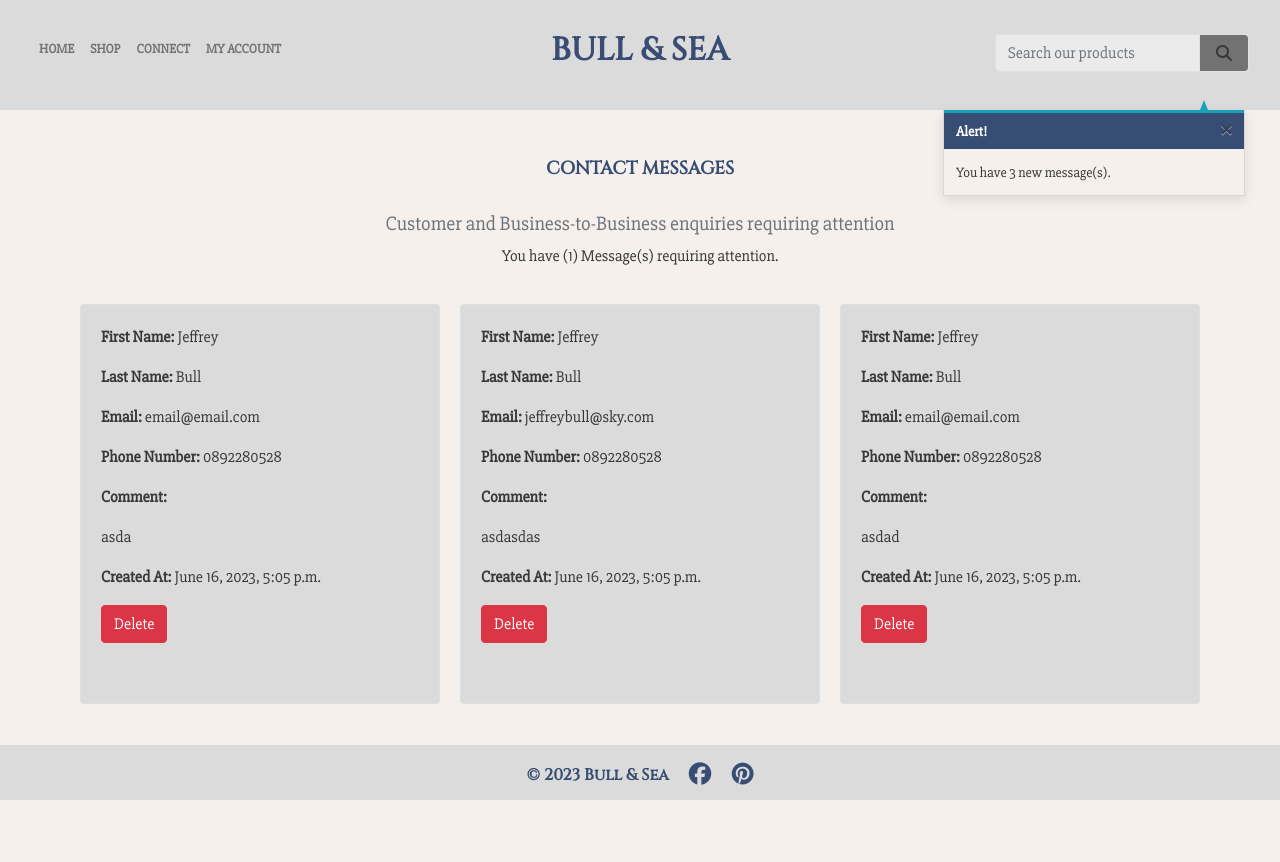
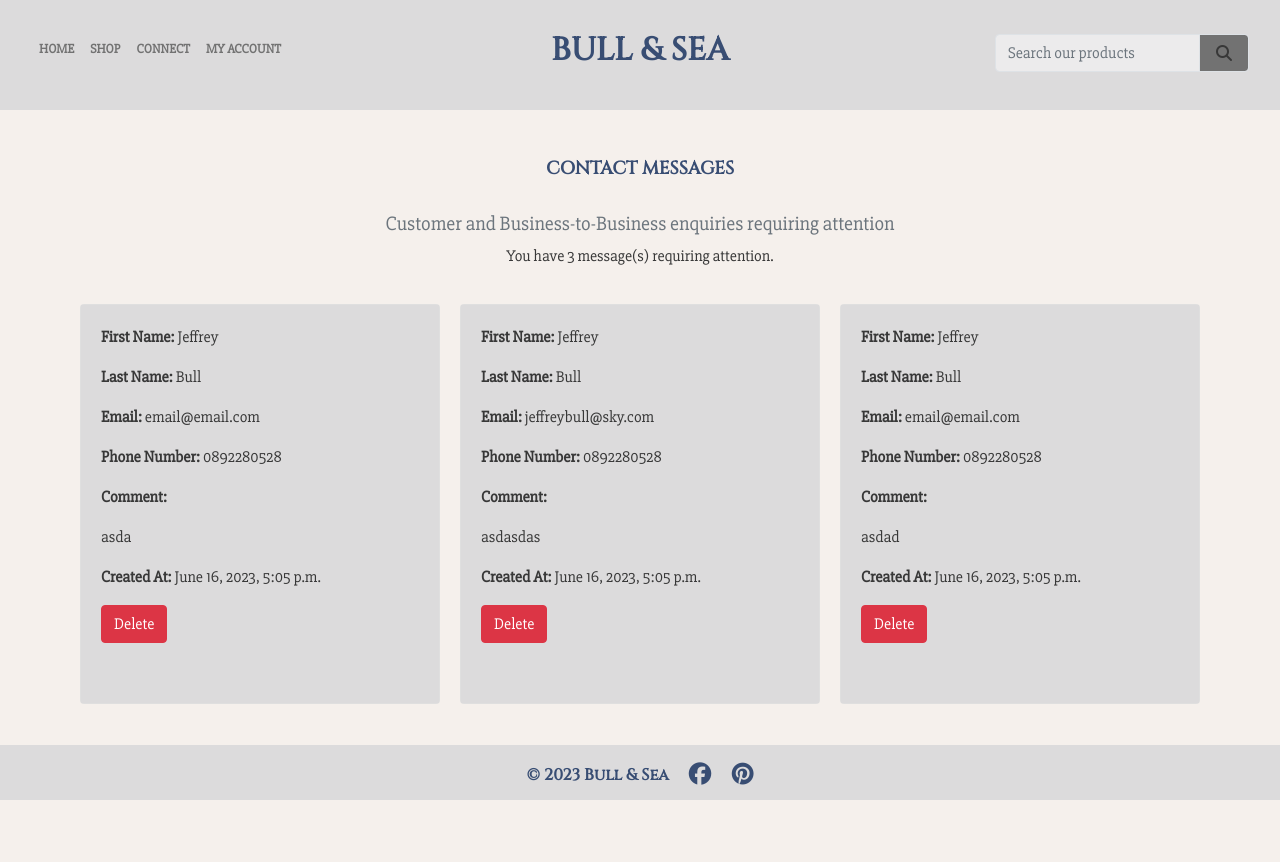
Before and after one commit to JeffreyBull76/CI_project5, a Django app: page /contact-management/ in a window 1280 px wide. Run offline with Django 3.2, Linux system fonts and the light colour scheme; a user stored in the database is signed in; data comes from the database, SQL or seed files in the repository; both versions use the stored data as it was after the commit; some libraries are stand-ins or nearby versions.

Commit message:
fix notifaction bug for messages and readme changes

```diff
--- a/home/templates/home/contact_form_management.html
+++ b/home/templates/home/contact_form_management.html
@@ -18,13 +18,16 @@
                 <hr class="pt-2">
                 <h2 class="logo-font sub-header2-font mb-4">Contact Messages</h2>
                 <h5 class="text-muted pt-2">Customer and Business-to-Business enquiries requiring attention</h5>
-                {% with new_messages_count=messages|length %}
                 <p>
-                    {% if new_messages_count > 0 %}You have  ({{ new_messages_count }}) Message(s) requiring attention.{% else %}You have no new Messages{% endif %}
+                    {% if new_messages_count > 0 %}
+                        You have {{ new_messages_count }} message(s) requiring attention.
+                    {% else %}
+                        You have no new messages.
+                    {% endif %}
                 </p>
-                {% endwith %}
                 <hr class="mb-2">
             </div>
+
         </div>
 
         <div class="row mb-5">
--- a/home/templates/home/index.html
+++ b/home/templates/home/index.html
@@ -20,7 +20,7 @@
             </h1>
             <div class="my-5">
                 <h5>
-                    <a href="{% url 'category_products' category_id=1 %}" class="call-to-action-button btn rounded-2 text-uppercase"><strong>Discover our candles...</strong></a>
+                    <a href="{% url 'category_products' category_id=1 %}" class="call-to-action-button btn rounded-2 text-uppercase">Discover our candles...</a>
                 </h5>
                 <h5>
                     <a href="{% url 'signup' %}" class="call-to-action-button btn rounded-2 text-uppercase mt-2">Sign up to our newsletter</a>
--- a/home/views.py
+++ b/home/views.py
@@ -85,12 +85,14 @@
 
     contact_forms = ContactForm.objects.all()
 
-    # otification for new messages
+    # Count new messages
     new_messages_count = contact_forms.count()
-    if new_messages_count > 0:
-        messages.info(request, f"You have {new_messages_count} new message(s).")  # noqa
 
-    return render(request, 'home/contact_form_management.html', {'contact_forms': contact_forms})  # noqa
+    # Pass new_messages_count to the template context
+    return render(request, 'home/contact_form_management.html', {
+        'contact_forms': contact_forms,
+        'new_messages_count': new_messages_count
+    })
 
 
 @login_required
--- a/templates/base.html
+++ b/templates/base.html
@@ -13,7 +13,8 @@
   <meta name="viewport" content="width=device-width, initial-scale=1, shrink-to-fit=no">
   <meta name="author" content="Jeffrey Bull">
   <meta name="description" content="Bull & Sea - Handmade candles and lifestyle products">
-  <meta name="keywords" content="handmade candles, environmentally friendly candles, rapeseed wax candles, organic scent candles,
+  <meta name="keywords"
+    content="handmade candles, environmentally friendly candles, rapeseed wax candles, organic scent candles,
     high quality candles, cruelty-free candles, eco-friendly candles, natural candles, sustainable candles, artisan candles,
     non-toxic candles, vegan candles, clean-burning candles, ethical candles, small batch candles, home fragrance, hand-poured candles,
     sustainable home decor, natural wax candles, aromatherapy candles, slow-burning candles, eco-conscious candles, conscious living,
@@ -90,11 +91,7 @@
                 aria-labelledby="navbarDropdown1">
                 <a href="{% url 'contact' %}" class="dropdown-item">Contact</a>
                 {% if request.user.is_superuser %}
-                {% with new_messages_count=messages|length %}
-                <a href="{% url 'contact_management' %}" class="dropdown-item">
-                  Messages {% if new_messages_count > 0 %}({{ new_messages_count }}){% endif %}
-                </a>
-                {% endwith %}
+                <a href="{% url 'contact_management' %}" class="dropdown-item">Customer Messages</a>
                 {% endif %}
               </div>
             </li>
@@ -165,11 +162,9 @@
 
           <form class="form-inline" method="GET" action="{% url 'search_products' %}" aria-label="Search Form">
             <div class="input-group w-100">
-              <input class="form-control border border-grey rounded-2 bg-searchbox" type="text" name="q"
-                placeholder="Search our products" value="{{ search_query }}" aria-label="Search Input">
+              <input class="form-control border border-grey rounded-2 bg-searchbox" type="text" name="q" placeholder="Search our products" value="{{ search_query }}" aria-label="Search Input">
               <div class="input-group-append">
-                <button class="form-control btn btn-searchbox border border-grey rounded-2" type="submit"
-                  aria-label="Search Button">
+                <button class="form-control btn btn-searchbox border border-grey rounded-2" type="submit" aria-label="Search Button">
                   <span class="icon">
                     <i class="fas fa-search"></i>
                   </span>
@@ -238,5 +233,4 @@
   {% endblock %}
 
 </body>
-
 </html>
```
Also changed, not shown: README.md, db.sqlite3, readme/assets/images/contact-messages-page.jpg (added), readme/assets/images/contact-page.jpg (added), readme/assets/images/footer.jpg (added), readme/assets/images/landing-page.jpg (added), readme/assets/images/newsletter-page.jpg (added), readme/assets/images/product-detail-page.jpg (added), readme/assets/images/product-postreview-tab.jpg (added), readme/assets/images/product-viewreview-tab.jpg (added), readme/assets/images/products-page.jpg (added).
